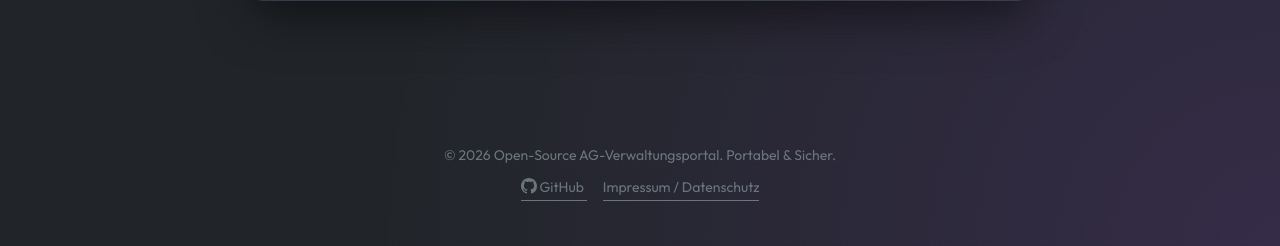
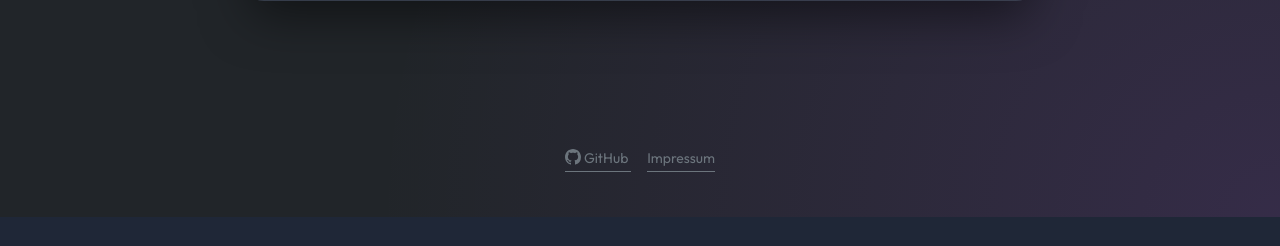
Before and after one commit to ruben-sch/schul-ag-portal-gechingen, a Django app: page /impressum/ in a window 1280 px wide. Shown: the part 954-1200 px from the top of the page. After the commit the page ends 1171 px from the top, so only its background shows below. Run offline with Django 4.2, Linux system fonts and the light colour scheme.

Commit message:
style(landing): update title and footer text
Applied user's local edits to the landing page hero text and removed the copyright string and 'Datenschutz' from the footer.

```diff
--- a/templates/base.html
+++ b/templates/base.html
@@ -86,7 +86,6 @@
     </main>
 
     <footer class="text-center py-5 text-secondary">
-        <small class="d-block mb-2">&copy; 2026 Open-Source AG-Verwaltungsportal. Portabel & Sicher.</small>
         <small>
             <a href="https://github.com/ruben-sch/schul-ag-portal-gechingen" target="_blank" rel="noopener noreferrer"
                 class="text-secondary text-decoration-none border-bottom border-secondary pb-1 hover-text-light transition-all me-3">
@@ -97,8 +96,7 @@
                 </svg> GitHub
             </a>
             <a href="{% url 'impressum' %}"
-                class="text-secondary text-decoration-none border-bottom border-secondary pb-1 hover-text-light transition-all">Impressum
-                / Datenschutz</a>
+                class="text-secondary text-decoration-none border-bottom border-secondary pb-1 hover-text-light transition-all">Impressum</a>
         </small>
     </footer>
 
```
